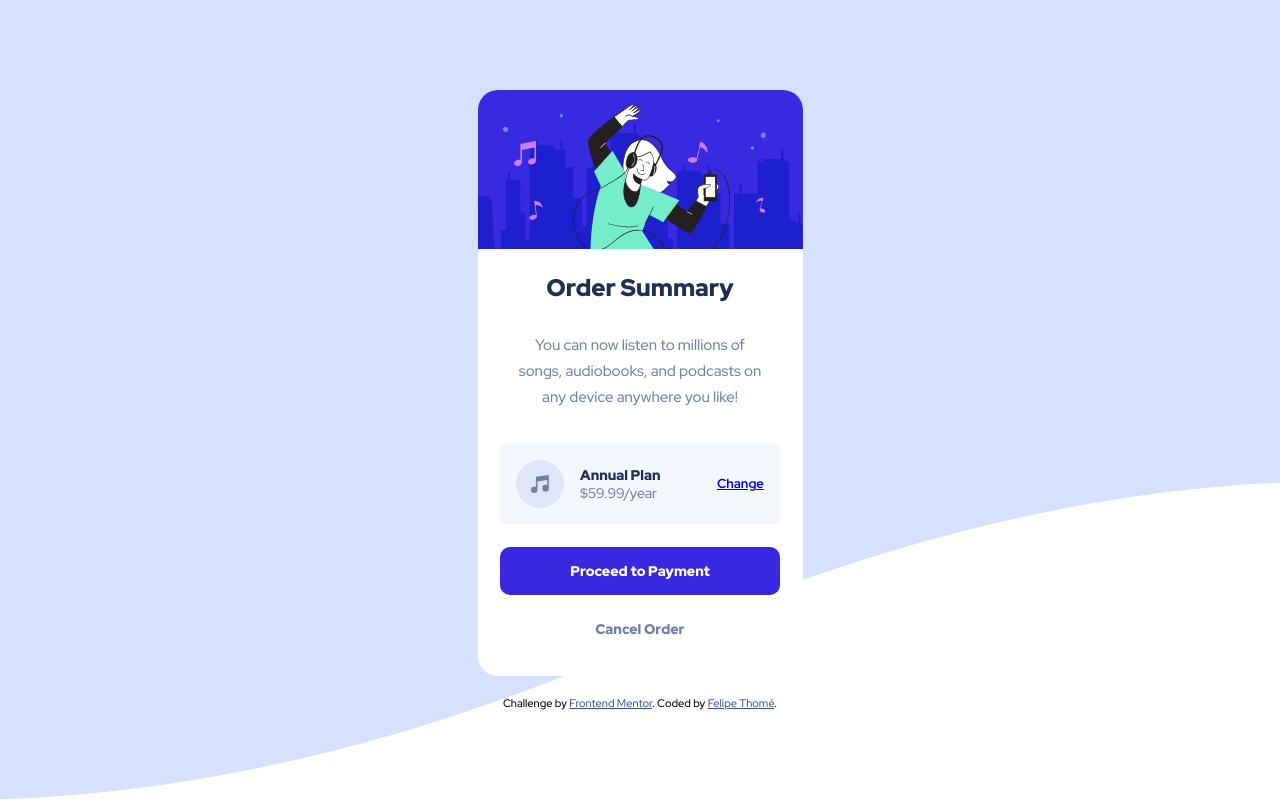
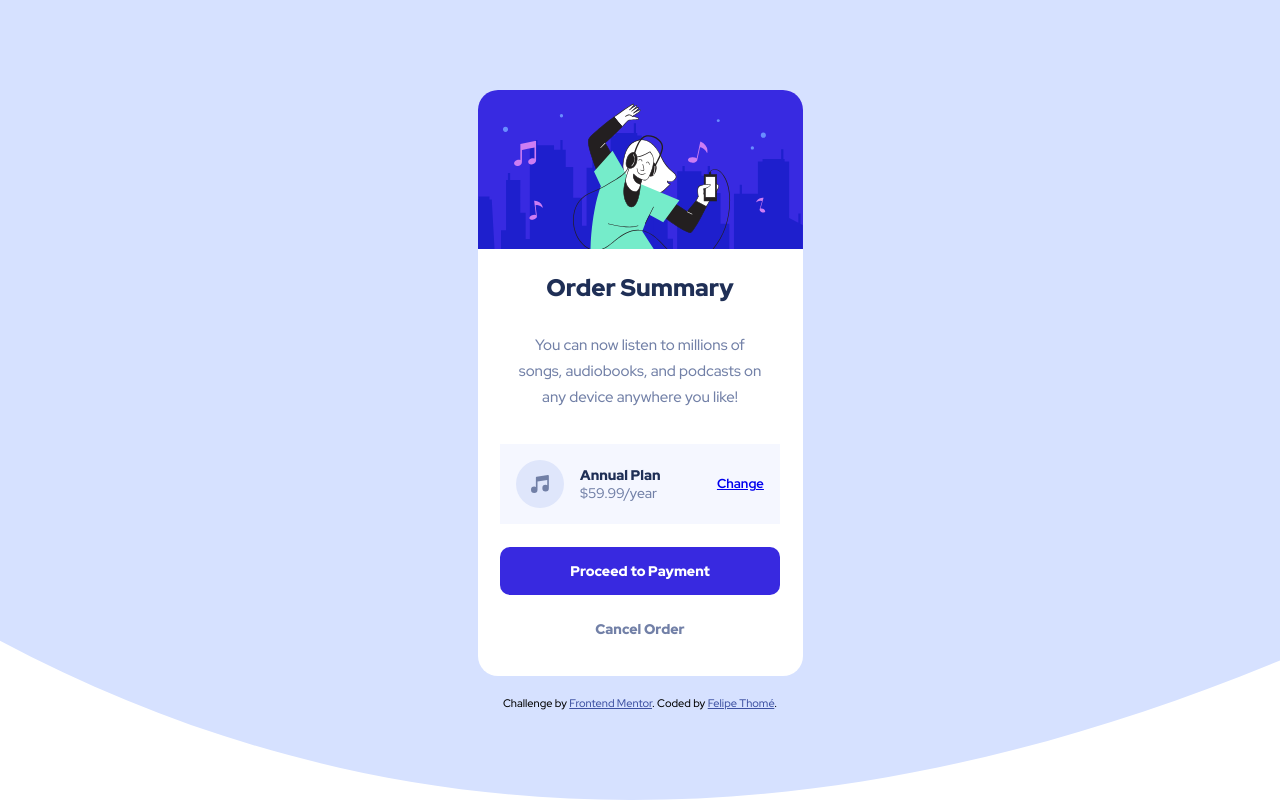
Before and after one commit to felipetn1989/order-summary-component-main, a plain HTML site: page index.html in a window 1280 px wide. Drawn offline with Linux system fonts and the light colour scheme.

Commit message:
Update style.css

```diff
--- a/styles/style.css
+++ b/styles/style.css
@@ -149,3 +149,10 @@ body {
 .attribution a {
     color: hsl(228, 45%, 44%);
 }
+
+@media screen and (min-width:992px) {
+    body {
+        background: url(../images/pattern-background-desktop.svg) left bottom no-repeat;
+        background-size: cover;
+    }
+}
```
